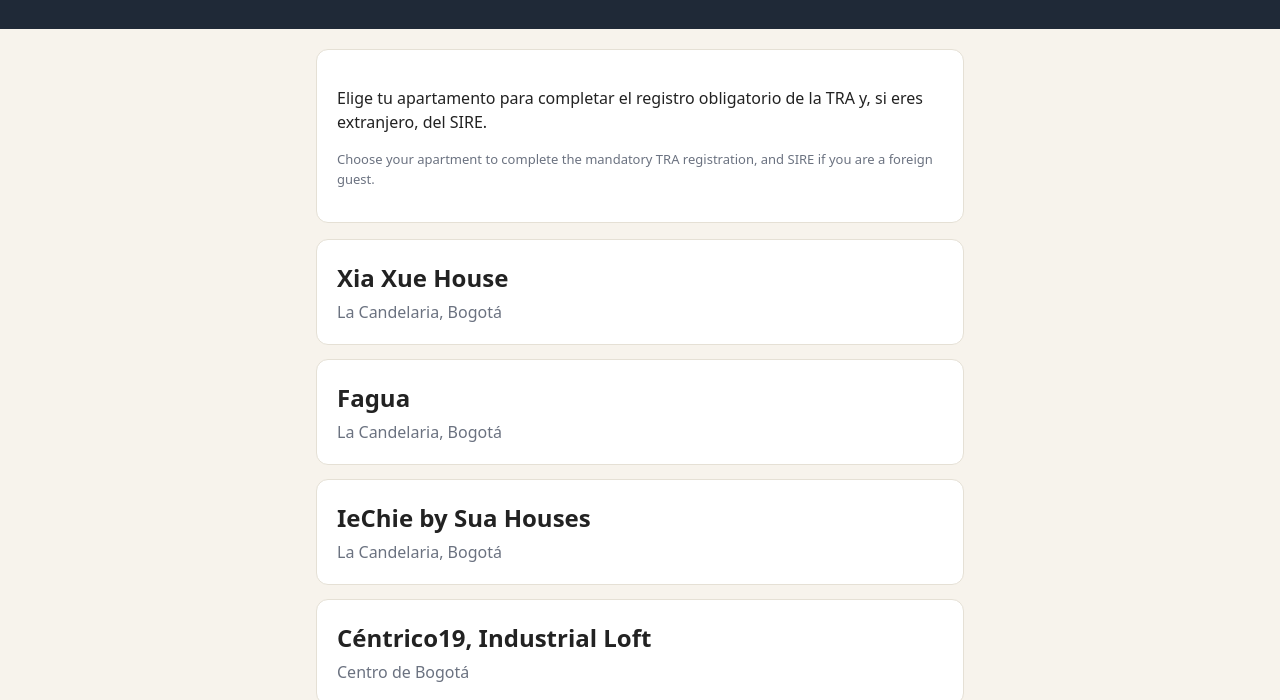
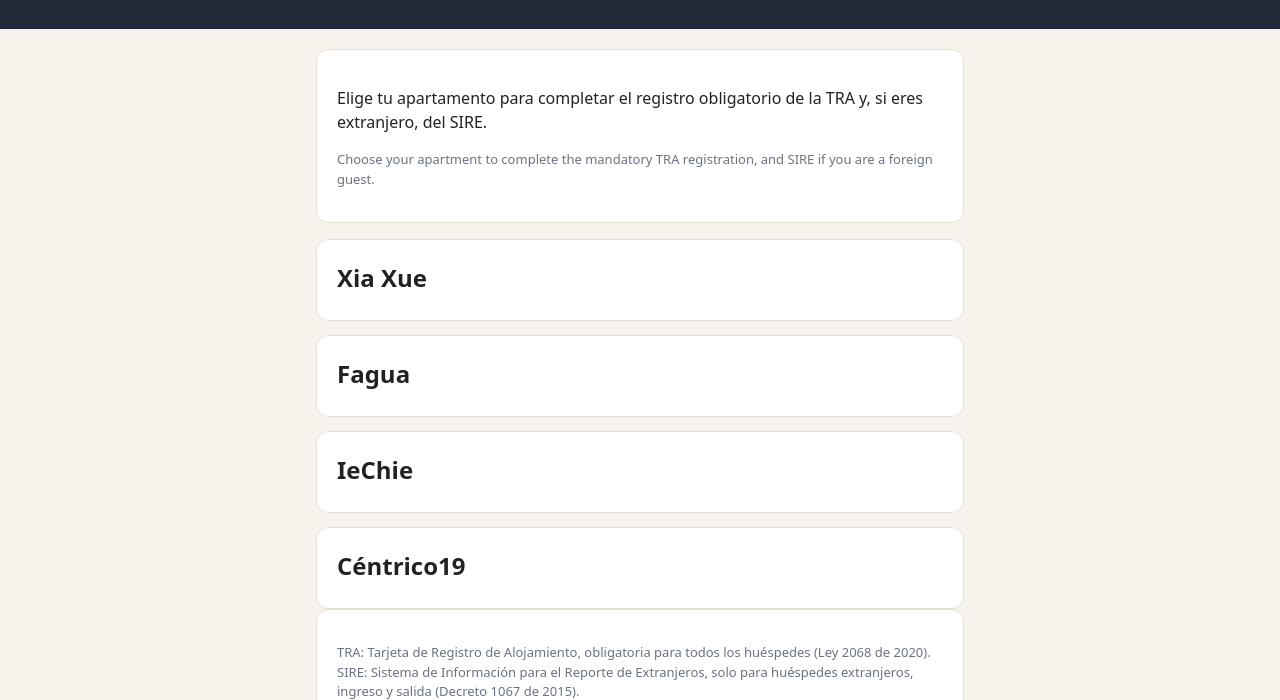
Before and after one commit to paqg2007/sua-checkin, a plain HTML site: page index.html in a window 1280 px wide. Shown: the part 100-800 px from the top of the page. Drawn offline with Linux system fonts and the light colour scheme.

Commit message:
Check-in landing: property cards show names only

```diff
--- a/index.html
+++ b/index.html
@@ -17,10 +17,10 @@
 <p class="small">Choose your apartment to complete the mandatory TRA registration, and SIRE if you are a foreign guest.</p>
 </div>
 <div class="prop-grid">
-<a class="prop-card" href="xia-xue/"><h2>Xia Xue House</h2><p>La Candelaria, Bogotá</p></a>
-<a class="prop-card" href="fagua/"><h2>Fagua</h2><p>La Candelaria, Bogotá</p></a>
-<a class="prop-card" href="iechie/"><h2>IeChie by Sua Houses</h2><p>La Candelaria, Bogotá</p></a>
-<a class="prop-card" href="centrico19/"><h2>Céntrico19, Industrial Loft</h2><p>Centro de Bogotá</p></a>
+<a class="prop-card" href="xia-xue/"><h2>Xia Xue</h2></a>
+<a class="prop-card" href="fagua/"><h2>Fagua</h2></a>
+<a class="prop-card" href="iechie/"><h2>IeChie</h2></a>
+<a class="prop-card" href="centrico19/"><h2>Céntrico19</h2></a>
 </div>
 <div class="card">
 <p class="small">TRA: Tarjeta de Registro de Alojamiento, obligatoria para todos los huéspedes (Ley 2068 de 2020). SIRE: Sistema de Información para el Reporte de Extranjeros, solo para huéspedes extranjeros, ingreso y salida (Decreto 1067 de 2015).</p>
```
